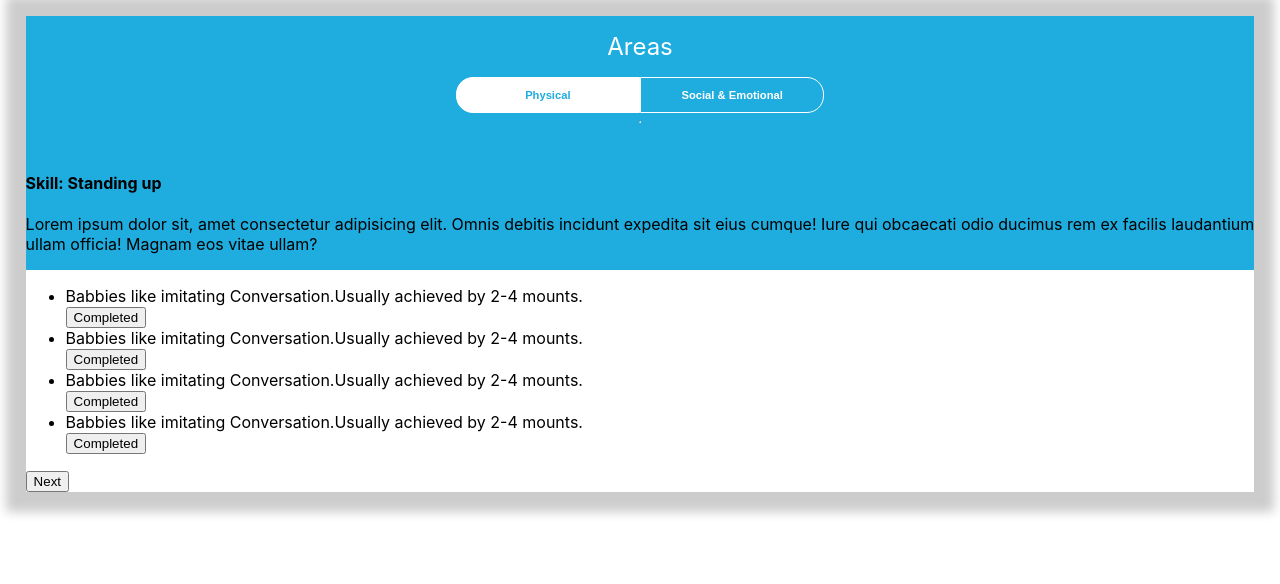
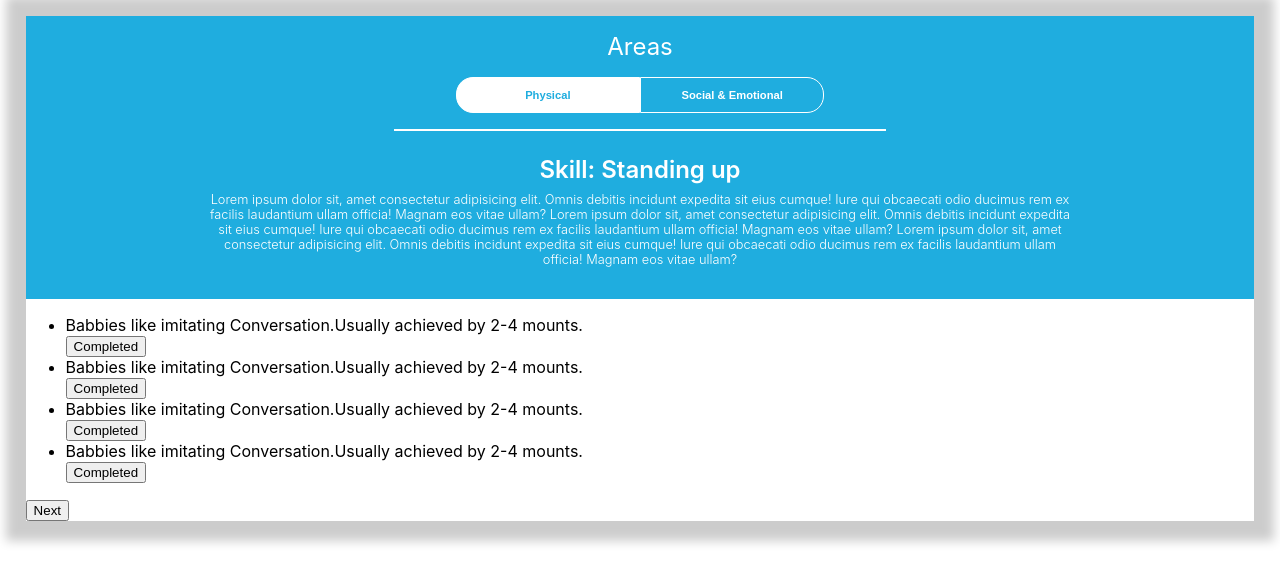
Before and after one commit to pazthor/template-areas-skill, a React (Create React App) app: page / in a window 1280 px wide. Shown: the top 584 px of the page. Built offline with nearby package versions, Linux system fonts and the light colour scheme.

Commit message:
Add components to AreaHaders

```diff
--- a/src/components/Base/AreaHeader.jsx
+++ b/src/components/Base/AreaHeader.jsx
@@ -3,37 +3,46 @@ import AreaHeaderStyled from "./AreaHeaderStyled";
 import Button from "./Button";
 import PillStyled from "./PillStyled";
 import TitleAreas from "./TitleAreas";
+import Line from "./Line";
+import TitleSkill from "./TitleSkill";
+import BodySkill from "./BodySkill";
 
-const AreaHeader = ({color}) => {
+const AreaHeader = ({ color }) => {
   return (
     <>
-<AreaHeaderStyled color={color}>
-
+      <AreaHeaderStyled color={color}>
         <TitleAreas>Areas</TitleAreas>
-        <PillStyled id='pildora'>
+        <PillStyled id="pildora">
           <Button pillLeft isActive color={color}>
             Physical
           </Button>
           <Button pillRight color={color}>
-          Social & Emotional
+            Social & Emotional
           </Button>
         </PillStyled>
-        <hr />
-        <br />
+        <Line/>
 
-        <div id='text'>
-          <h4>Skill: Standing up</h4>
-          <p>
+
+        <TitleSkill>
+        Skill: Standing up
+        </TitleSkill>
+
+        <BodySkill>
             Lorem ipsum dolor sit, amet consectetur adipisicing elit. Omnis
             debitis incidunt expedita sit eius cumque! Iure qui obcaecati odio
             ducimus rem ex facilis laudantium ullam officia! Magnam eos vitae
             ullam?
-          </p>
-        </div>
+            Lorem ipsum dolor sit, amet consectetur adipisicing elit. Omnis
+            debitis incidunt expedita sit eius cumque! Iure qui obcaecati odio
+            ducimus rem ex facilis laudantium ullam officia! Magnam eos vitae
+            ullam?
+            Lorem ipsum dolor sit, amet consectetur adipisicing elit. Omnis
+            debitis incidunt expedita sit eius cumque! Iure qui obcaecati odio
+            ducimus rem ex facilis laudantium ullam officia! Magnam eos vitae
+            ullam?
 
-
-</AreaHeaderStyled>
-
+        </BodySkill>
+      </AreaHeaderStyled>
     </>
   );
 };
```
